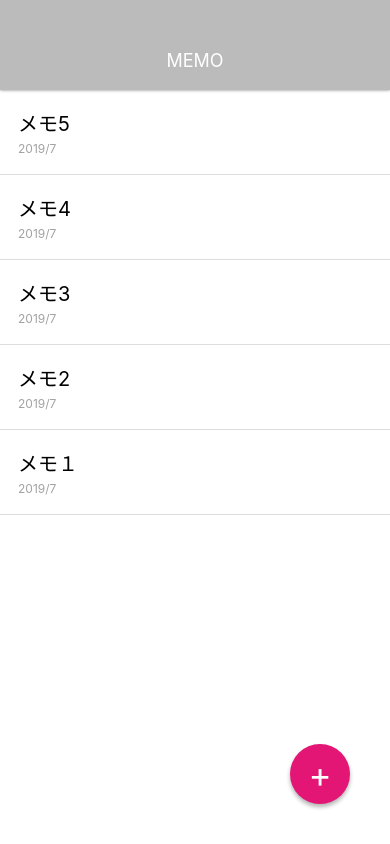
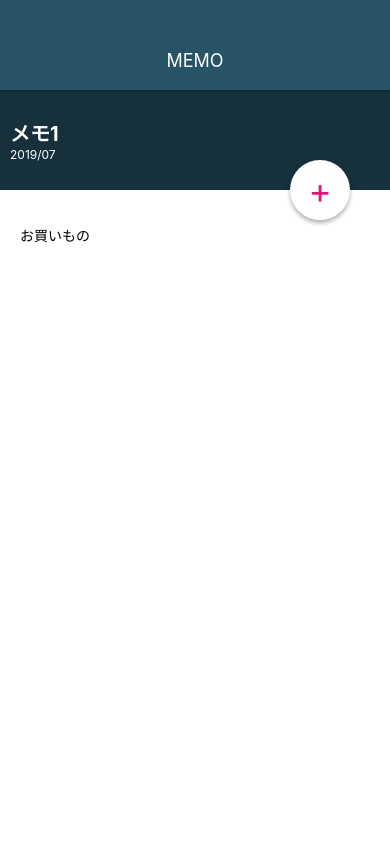
Before and after one commit to shuwa0216/Memoapp, a React Native app: screen / in a window 390 px wide. Built offline with nearby package versions, Linux system fonts and the light colour scheme.

Commit message:
スタイルの調整：MemoDetailScreen

```diff
--- a/App.js
+++ b/App.js
@@ -1,7 +1,7 @@
 import React from 'react';
 import { StyleSheet, Text, View } from 'react-native';
 
-import MemoListScreen from './src/screens/MemoListScreen';
+import MemoDetailScreen from './src/screens/MemoDetailScreen';
 import Appbar from './src/components/Appbar'
 
 export default class App extends React.Component {
@@ -9,7 +9,7 @@
     return (
       <View style={styles.container}>
         <Appbar />
-        <MemoListScreen />
+        <MemoDetailScreen />
       </View>
     );
   }
--- a/src/components/Appbar.js
+++ b/src/components/Appbar.js
@@ -21,7 +21,7 @@
         right: 0,
         height: 90,
         paddingTop: 30,
-        backgroundColor: '#bbb',
+        backgroundColor: '#265366',
         justifyContent: 'center',
         alignItems: 'center',
         shadowColor: '#000',
--- a/src/components/MemoList.js
+++ b/src/components/MemoList.js
@@ -7,27 +7,27 @@
             <View style={styles.memoList}>
                 <View style={styles.memoListItem}>
                     <Text style={styles.memoTitle}>メモ5</Text>
-                    <Text style={styles.memoDate}>2019/7</Text>
+                    <Text style={styles.memoDate}>2019/07</Text>
                 </View>
 
                 <View style={styles.memoListItem}>
                     <Text style={styles.memoTitle}>メモ4</Text>
-                    <Text style={styles.memoDate}>2019/7</Text>
+                    <Text style={styles.memoDate}>2019/07</Text>
                 </View>
 
                 <View style={styles.memoListItem}>
                     <Text style={styles.memoTitle}>メモ3</Text>
-                    <Text style={styles.memoDate}>2019/7</Text>
+                    <Text style={styles.memoDate}>2019/07</Text>
                 </View>
 
                 <View style={styles.memoListItem}>
                     <Text style={styles.memoTitle}>メモ2</Text>
-                    <Text style={styles.memoDate}>2019/7</Text>
+                    <Text style={styles.memoDate}>2019/07</Text>
                 </View>
 
                 <View style={styles.memoListItem}>
                     <Text style={styles.memoTitle}>メモ１</Text>
-                    <Text style={styles.memoDate}>2019/7</Text>
+                    <Text style={styles.memoDate}>2019/07</Text>
                 </View>
             </View>
         );
--- a/src/elements/CircleButton.js
+++ b/src/elements/CircleButton.js
@@ -3,9 +3,19 @@
 
 class CircleButton extends React.Component{
     render(){
+        const { style, color } = this.props;
+
+        let bgColor = '#E31676';
+        let textColor = '#fff';
+
+        if (color === 'white'){
+            bgColor = '#fff'
+            textColor = '#E31676'
+        }
+
         return(
-            <View style={styles.CircleButton}>
-                <Text style={styles.CircleButtonTitle}>
+            <View style={[styles.CircleButton, style, {backgroundColor: bgColor}]}>
+                <Text style={[styles.CircleButtonTitle, {color: textColor}]}>
                     {this.props.children}
                 </Text>
             </View>
@@ -20,7 +30,6 @@
         right: 40,
         width: 60,
         height: 60,
-        backgroundColor: '#E31676',
         borderRadius: 30,
         justifyContent: 'center',
         alignItems: 'center',
@@ -32,9 +41,7 @@
     CircleButtonTitle:{
         fontSize: 35,
         lineHeight: 35,
-        color: '#fff',
     }
-
 });
 
 export default CircleButton;
--- /dev/null
+++ b/src/screens/MemoDetailScreen.js
@@ -0,0 +1,58 @@
+import React from 'react';
+import { StyleSheet, Text, View } from 'react-native';
+
+import CircleButton from '../elements/CircleButton';
+
+class MemoDetailScreen extends React.Component{
+    render(){
+        return(
+            <View style={styles.container}>
+                <View style={styles.memoHeader}>
+                    <Text style={styles.memoHeaderTitle}>メモ1</Text>
+                    <Text style={styles.memoHeaderDate}>2019/07</Text>
+                </View>
+
+                <View style={styles.memoContent}>
+                    <Text>お買いもの</Text>
+                </View>
+
+                <CircleButton color="white" style={styles.editButton}>+</CircleButton>
+            </View>
+        );
+    }
+}
+
+const styles = StyleSheet.create({
+    container:{
+        flex: 1,
+        width: '100%',
+    },
+
+    memoHeader: {
+        height: 100,
+        backgroundColor: '#17313C',
+        justifyContent: 'center',
+        padding: 10,
+        marginBottom: 5,
+    },
+    memoHeaderTitle:{
+        fontSize: 20,
+        fontWeight: 'bold',
+        color: '#fff',
+    },
+    memoHeaderDate:{
+        fontSize: 12,
+        color: '#fff',
+    },
+    memoContent:{
+        paddingTop: 30,
+        paddingLeft: 20,
+        flex: 1,
+    },
+
+    editButton:{
+        top: 70,
+    }
+});
+
+export default MemoDetailScreen;
```
